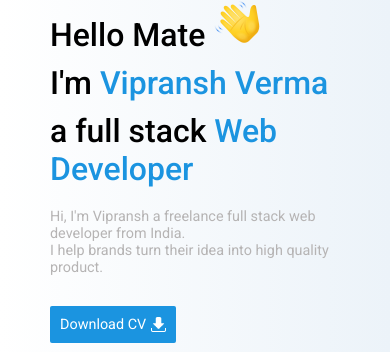
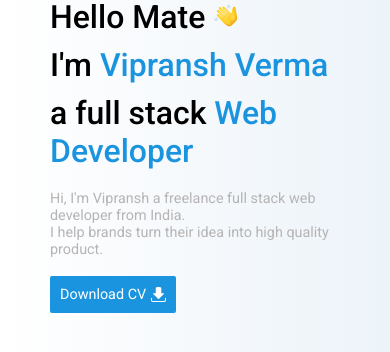
Before and after one commit to vipransh/personal-portfolio-project, a plain HTML site: page index.html in a window 390 px wide. Shown: the part 492-844 px from the top of the page. Drawn offline with Linux system fonts and the light colour scheme; a web font is replaced by a local one.

Commit message:
mobile responsive update 2

```diff
--- a/style.css
+++ b/style.css
@@ -322,6 +322,12 @@ header{
 .project-top{
     margin-right: 10px;
 }
+.hand-img{
+    width: 25px;
+}
+.btn-div{
+    margin-top: 18px;
+}
 
 
 }
```
